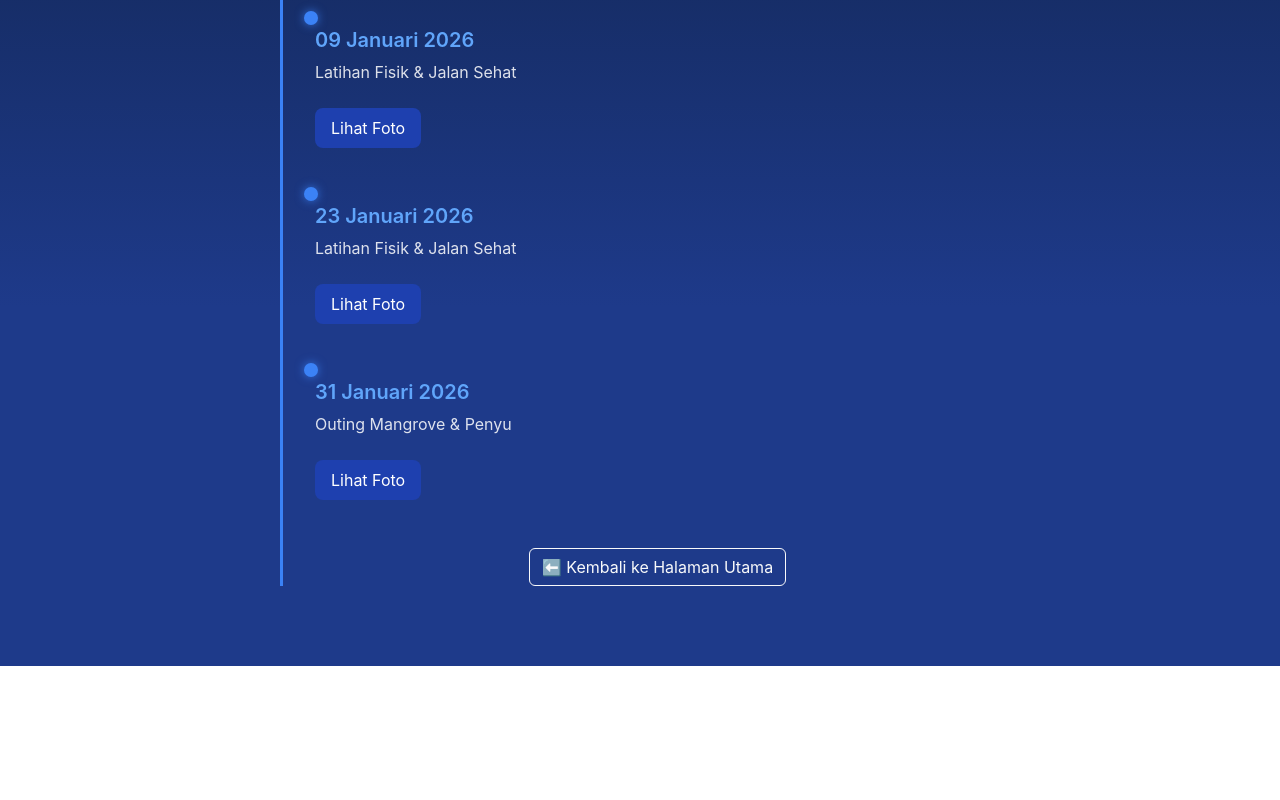
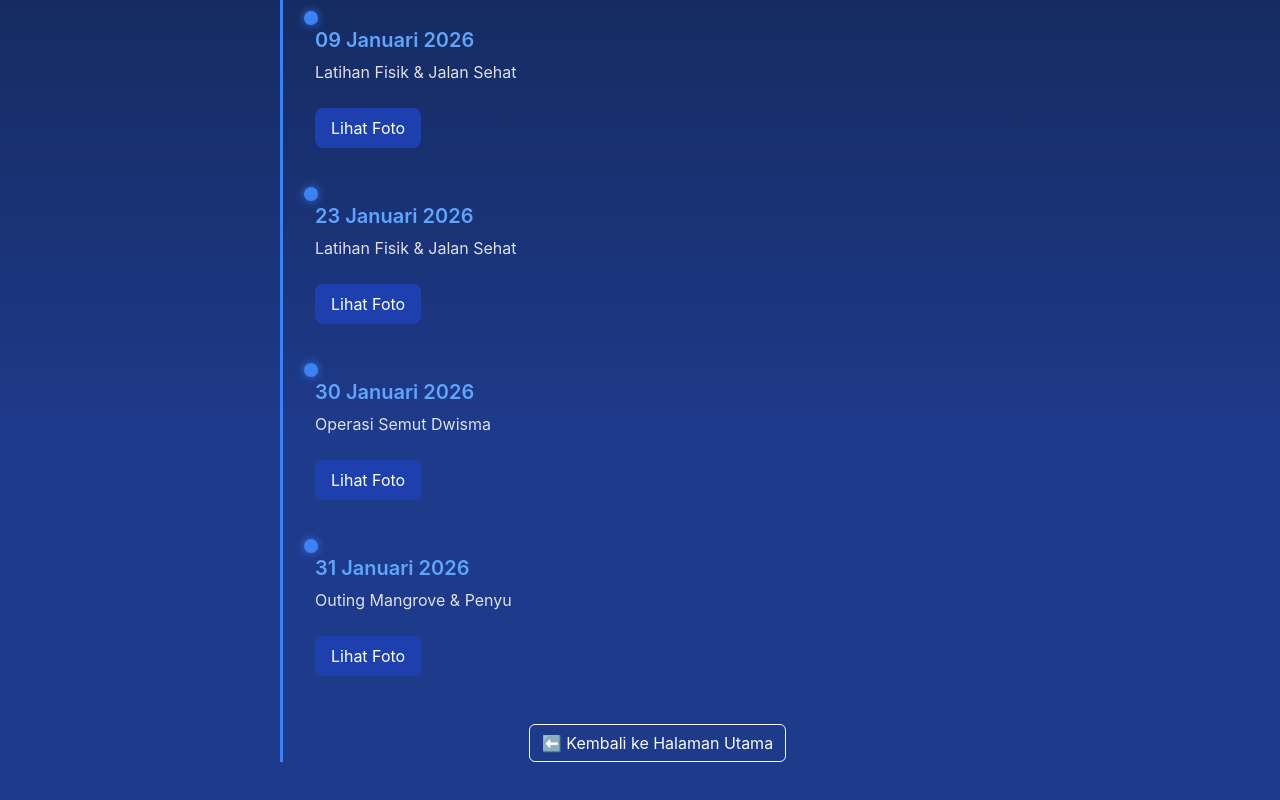
Before and after one commit to muchamadfaruq/websispala, a plain HTML site: page linkfoto.html in a window 1280 px wide. Shown: the part 530-1330 px from the top of the page. Before the commit the page ends 1196 px from the top, so only its background shows below. Drawn offline with nearby package versions, Linux system fonts and the light colour scheme.

Commit message:
Update linkfoto.html

```diff
--- a/linkfoto.html
+++ b/linkfoto.html
@@ -105,6 +105,13 @@
             </div>
 
             <div class="timeline-item">
+                <h5><br>30 Januari 2026</h5>
+                <p>Operasi Semut Dwisma</p>
+                <a href="https://drive.google.com/drive/folders/18072345678901234567890123456789?usp=drive_link"
+                    class="btn-link-foto">Lihat Foto</a>
+            </div>
+
+            <div class="timeline-item">
                 <h5><br>31 Januari 2026</h5>
                 <p>Outing Mangrove & Penyu</p>
                 <a href="#" class="btn-link-foto">Lihat Foto</a>
```
